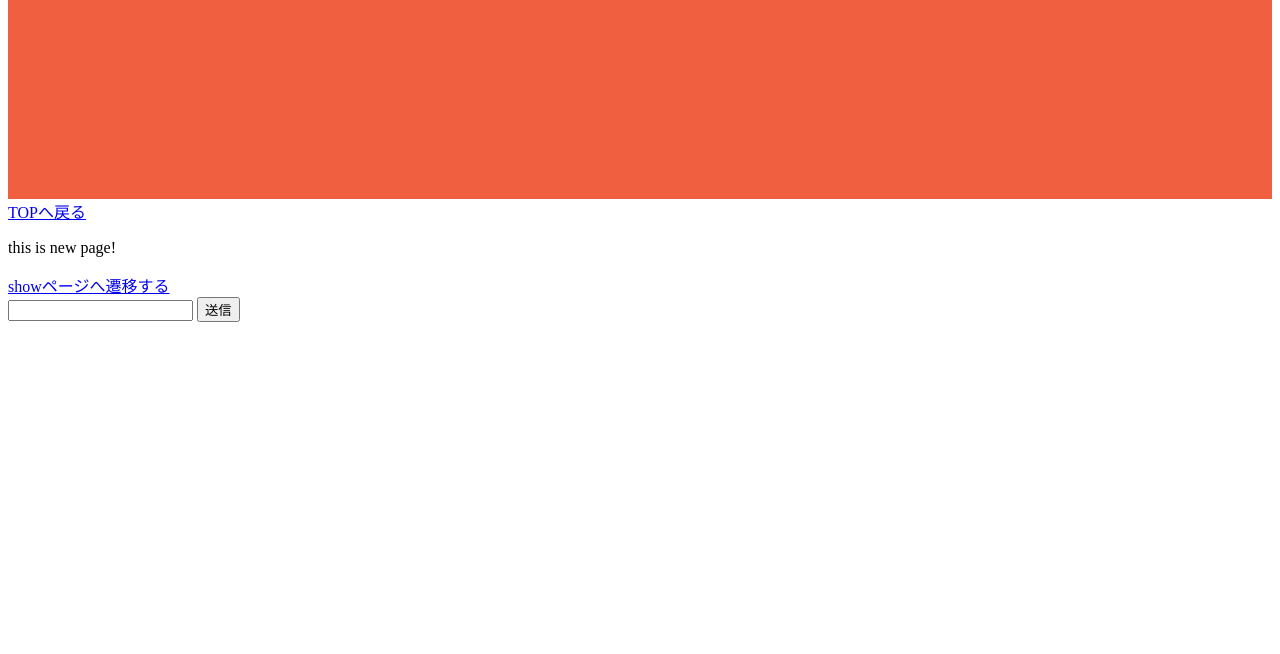
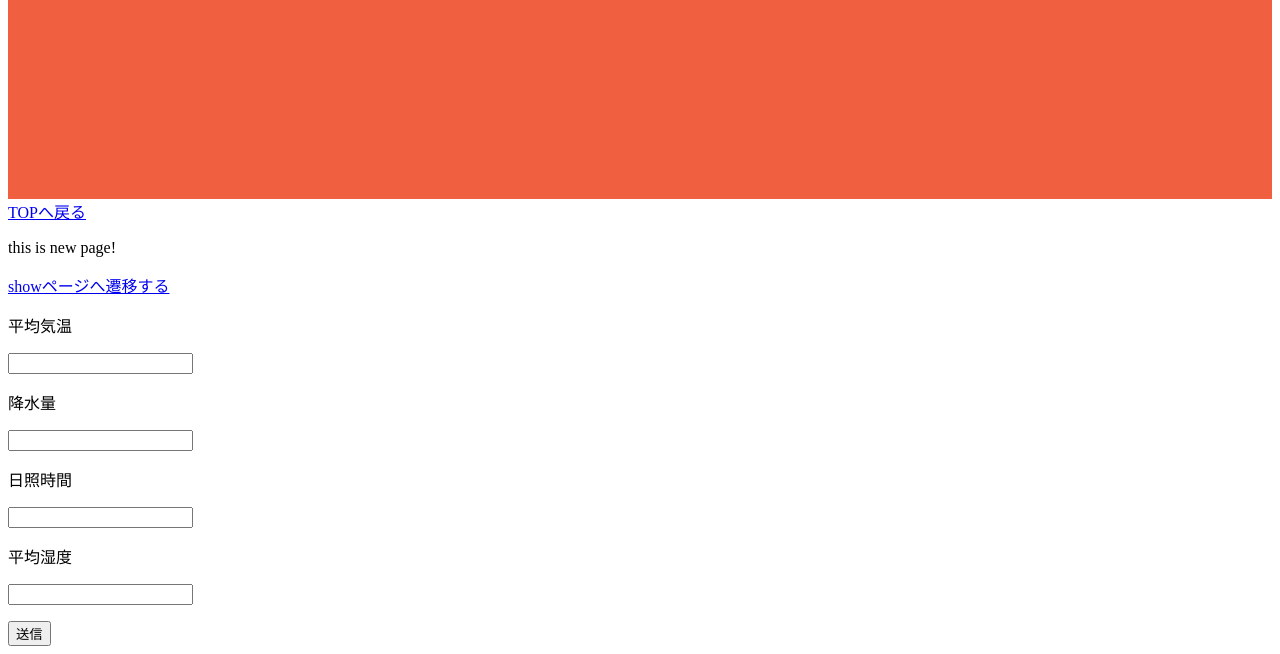
Before and after one commit to takeru227/weather_app, a Flask app: page /new in a window 1280 px wide. Shown: the part 1209-1863 px from the top of the page. Before the commit the page ends 1531 px from the top, so only its background shows below. Run offline with Flask 3, Linux system fonts and the light colour scheme.

Commit message:
app.pyの編集

```diff
--- a/app.py
+++ b/app.py
@@ -1,6 +1,6 @@
 from flask import Flask, render_template
 from flask import request
-from model import RandomForestRegressor
+from model import predict
 
 app = Flask(__name__)
 
--- a/templates/new.html
+++ b/templates/new.html
@@ -30,7 +30,19 @@
     <a href="/show">showページへ遷移する</a>
 
     <form action="/show" method="POST">
+        <p>平均気温</p>
         <input type="text" name="text field">
+
+        <p>降水量</p>
+        <input type="text" name="text field">
+
+        <p>日照時間</p>
+        <input type="text" name="text field">
+
+        <p>平均湿度</p>
+        <input type="text" name="text field">
+
+        <p></p>
         <input type="submit" value="送信">
     </form>
 </body>
--- a/templates/show.html
+++ b/templates/show.html
@@ -28,6 +28,7 @@
     <a href="/">TOPへ戻る</a>
     <p>this is show page!</p>
     <a href="/new">newページへ遷移する</a>
+
 </body>
 
 </html>
```
Also changed, not shown: 1 other file.
